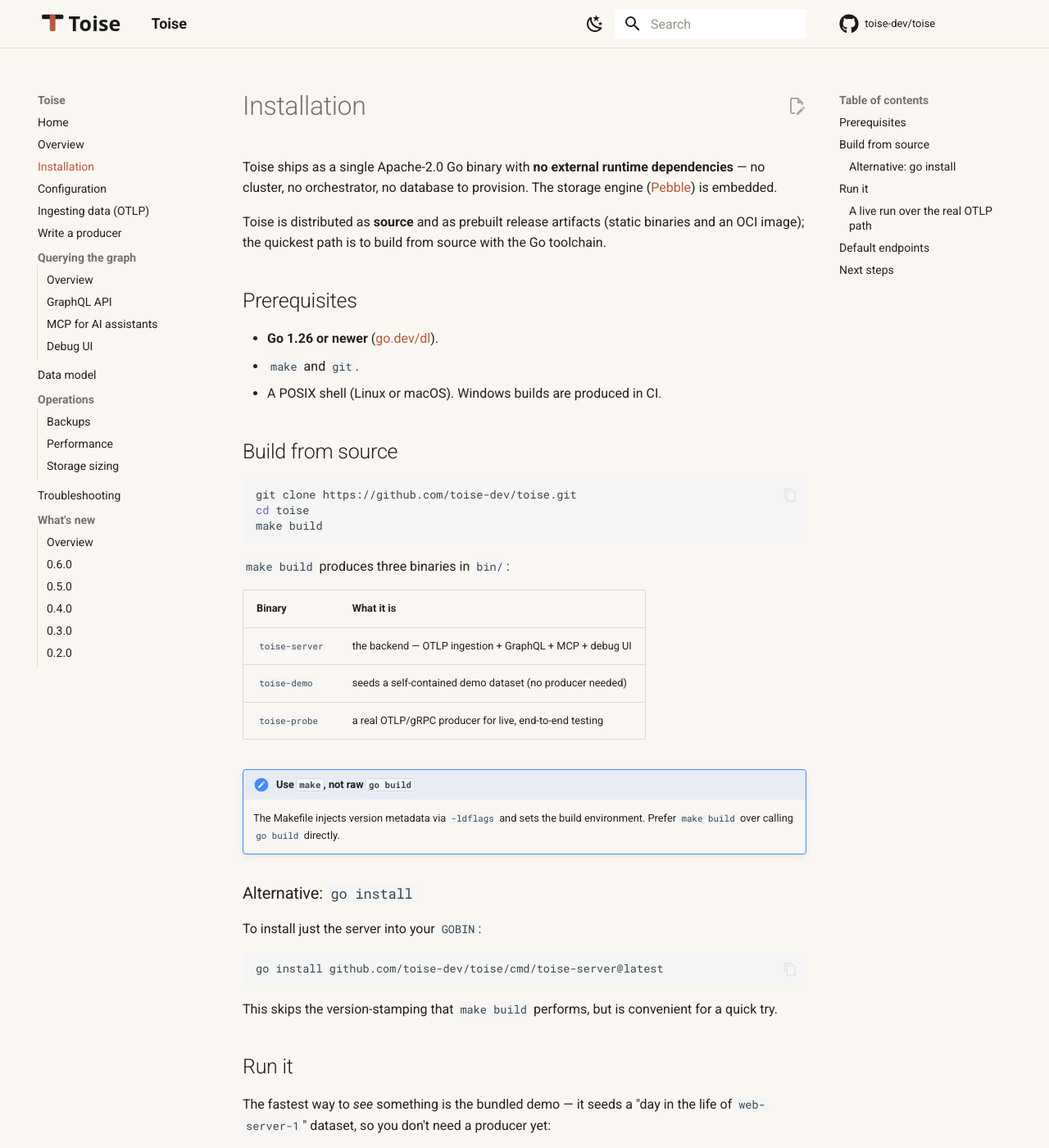
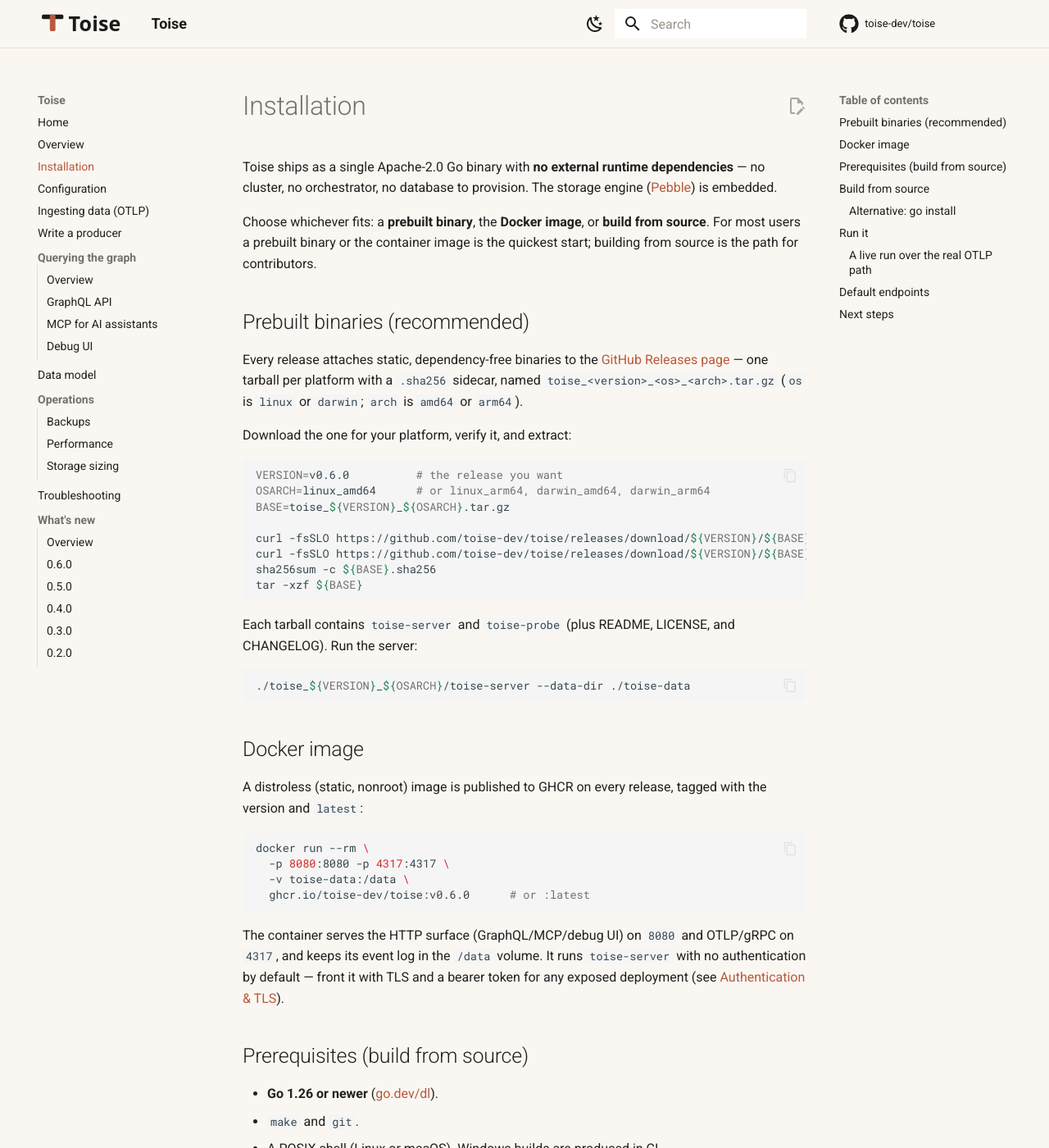
Before and after one commit to toise-dev/toise, an MkDocs documentation site: the page built from docs/user-guide/docs/installation.md, in a window 1280 px wide and 1400 px high. Shown: the whole window at 82% size. Built offline with MkDocs 1.6.1 and Material for MkDocs 9.7.7, drawn with Linux system fonts in a browser that asks for light colours; comment, search, counter and statistics services are not loaded; the version menu is left out; some of the changed text lies outside the part shown.

Commit message:
docs(site): document prebuilt binaries and the Docker image on install
The install page mentioned release artifacts but only documented building
from source. Add concrete "Prebuilt binaries (recommended)" (download +
sha256 verify + run, with the toise_<version>_<os>_<arch> naming) and
"Docker image" (ghcr.io/toise-dev/toise, ports, /data volume) sections,
reframe the intro around the three paths, and note that toise-demo ships
only in source builds (the tarballs carry toise-server + toise-probe).

````diff
--- a/docs/user-guide/docs/installation.md
+++ b/docs/user-guide/docs/installation.md
@@ -4,11 +4,56 @@
 dependencies** — no cluster, no orchestrator, no database to provision. The
 storage engine ([Pebble](https://github.com/cockroachdb/pebble)) is embedded.
 
-Toise is distributed as **source** and as prebuilt release artifacts (static
-binaries and an OCI image); the quickest path is to build from source with the Go
-toolchain.
+Choose whichever fits: a **prebuilt binary**, the **Docker image**, or **build
+from source**. For most users a prebuilt binary or the container image is the
+quickest start; building from source is the path for contributors.
 
-## Prerequisites
+## Prebuilt binaries (recommended)
+
+Every release attaches static, dependency-free binaries to the
+[GitHub Releases page](https://github.com/toise-dev/toise/releases) — one tarball
+per platform with a `.sha256` sidecar, named
+`toise_<version>_<os>_<arch>.tar.gz` (`os` is `linux` or `darwin`; `arch` is
+`amd64` or `arm64`).
+
+Download the one for your platform, verify it, and extract:
+
+```bash
+VERSION=v0.6.0          # the release you want
+OSARCH=linux_amd64      # or linux_arm64, darwin_amd64, darwin_arm64
+BASE=toise_${VERSION}_${OSARCH}.tar.gz
+
+curl -fsSLO https://github.com/toise-dev/toise/releases/download/${VERSION}/${BASE}
+curl -fsSLO https://github.com/toise-dev/toise/releases/download/${VERSION}/${BASE}.sha256
+sha256sum -c ${BASE}.sha256
+tar -xzf ${BASE}
+```
+
+Each tarball contains `toise-server` and `toise-probe` (plus README, LICENSE, and
+CHANGELOG). Run the server:
+
+```bash
+./toise_${VERSION}_${OSARCH}/toise-server --data-dir ./toise-data
+```
+
+## Docker image
+
+A distroless (static, nonroot) image is published to GHCR on every release,
+tagged with the version and `latest`:
+
+```bash
+docker run --rm \
+  -p 8080:8080 -p 4317:4317 \
+  -v toise-data:/data \
+  ghcr.io/toise-dev/toise:v0.6.0      # or :latest
+```
+
+The container serves the HTTP surface (GraphQL/MCP/debug UI) on `8080` and OTLP/gRPC
+on `4317`, and keeps its event log in the `/data` volume. It runs `toise-server`
+with no authentication by default — front it with TLS and a bearer token for any
+exposed deployment (see [Authentication & TLS](configuration.md#authentication-tls)).
+
+## Prerequisites (build from source)
 
 - **Go 1.26 or newer** ([go.dev/dl](https://go.dev/dl/)).
 - `make` and `git`.
@@ -58,6 +103,12 @@
 Then open **<http://127.0.0.1:8080/>** for the debug UI, or the GraphQL
 playground at **<http://127.0.0.1:8080/playground>**.
 
+!!! note "`toise-demo` is a source build"
+    The `toise-demo` seeder is built by `make build` but is **not** in the
+    release tarballs (which carry `toise-server` and `toise-probe`). With a
+    prebuilt binary or the Docker image, use the live `toise-probe` path below
+    instead.
+
 ### A live run over the real OTLP path
 
 To exercise the real ingestion path, run a fresh server and point one or more
````
